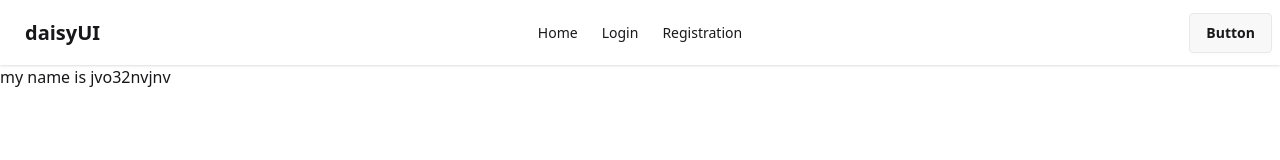
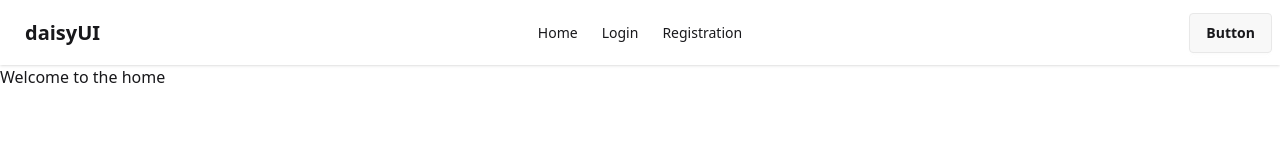
Before and after one commit to rajalishikh/practice_authentication_raj, a React (Vite) app: page / in a window 1280 px wide. Shown: the top 160 px of the page. Built offline with nearby package versions, Linux system fonts and the light colour scheme.

Commit message:
Now I am understand the context api use

```diff
--- /dev/null
+++ b/src/Component/Authprovider/Authprovider.jsx
@@ -0,0 +1,16 @@
+import Context from "../Context/Context";
+
+const Authprovider = ({children}) => {
+    console.log(children)
+    return (
+        <div>
+            <Context.Provider value={"My name"}>
+                {children}
+            </Context.Provider>
+
+
+        </div>
+    );
+};
+
+export default Authprovider;
--- a/src/Component/Busra/Bushra.jsx
+++ /dev/null
@@ -1,15 +0,0 @@
-import { useContext } from "react";
-import { HomeContext } from "../Home/Home";
-
-const Bushra = () => {
-    const useBusra=useContext(HomeContext)
-    console.log(useBusra)
-    return (
-        <div>
-            <h2>my name is jvo32nvjnv</h2>
-
-        </div>
-    );
-};
-
-export default Bushra;
--- /dev/null
+++ b/src/Component/Context/Context.jsx
@@ -0,0 +1,4 @@
+import { createContext } from "react";
+
+const Context=createContext(null)
+export default Context
--- a/src/Component/Home/Home.jsx
+++ b/src/Component/Home/Home.jsx
@@ -1,21 +1,18 @@
-import { createContext, useState } from "react";
+import { createContext } from "react";
 // eslint-disable-next-line react-refresh/only-export-components
 export const HomeContext=createContext(null)
 
 
 
-const Home = ({children}) => {
-    console.log(children)
-    const [error,setEroor]=useState("error")
+const Home = () => {
+
 
 
 
      return (
 
         <div>
-            <HomeContext.Provider value={error}>
-                {children}
-            </HomeContext.Provider>
+           <h2>Welcome to the home </h2>
 
 
         </div>
--- a/src/Component/Registreation/Registration.jsx
+++ b/src/Component/Registreation/Registration.jsx
@@ -1,7 +1,11 @@
+import { useContext } from "react";
+import Context from "../Context/Context";
 
 
 
 const Registration = () => {
+  const useData=useContext(Context)
+  console.log(useData)
 
 
   const handleSubmit=(e)=>{
--- a/src/Main/router.jsx
+++ b/src/Main/router.jsx
@@ -1,5 +1,4 @@
 import { createBrowserRouter } from "react-router";
-import Bushra from "../Component/Busra/Bushra";
 import Home from "../Component/Home/Home";
 import Login from "../Component/Login/Login";
 import Main from "../Component/Main/Main";
@@ -13,10 +12,7 @@ const router = createBrowserRouter([
     children:[
         {
             path:"/",
-            element:<Home>
-              <Bushra></Bushra>
-
-            </Home>
+            element:<Home></Home>
         },
 
         {
--- a/src/main.jsx
+++ b/src/main.jsx
@@ -1,11 +1,16 @@
 import { createRoot } from 'react-dom/client';
 import { RouterProvider } from "react-router/dom";
+import Authprovider from './Component/Authprovider/Authprovider';
 import './index.css';
 import router from './Main/router';
 
 
 
 createRoot(document.getElementById('root')).render(
-  <RouterProvider router={router} />,
+  <Authprovider>
+     <RouterProvider router={router} />,
+
+  </Authprovider>
+
 
 )
```
